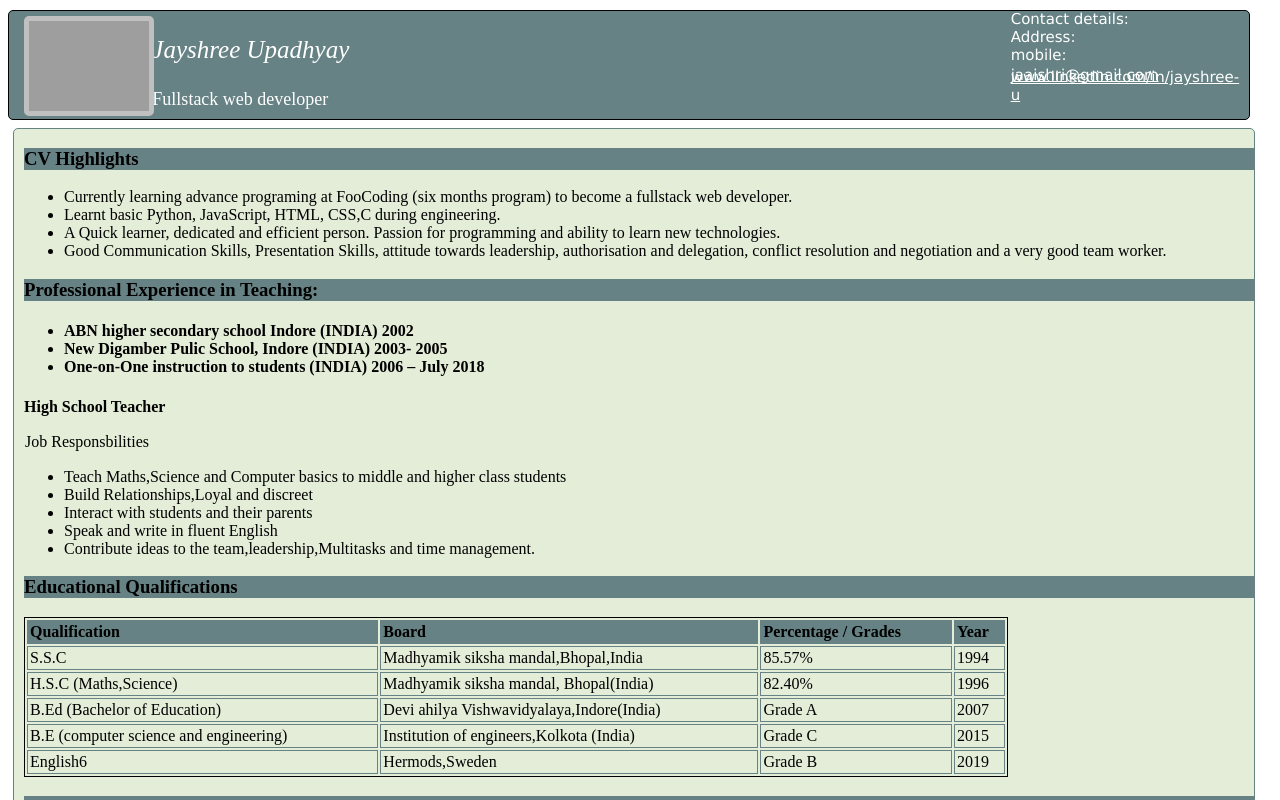
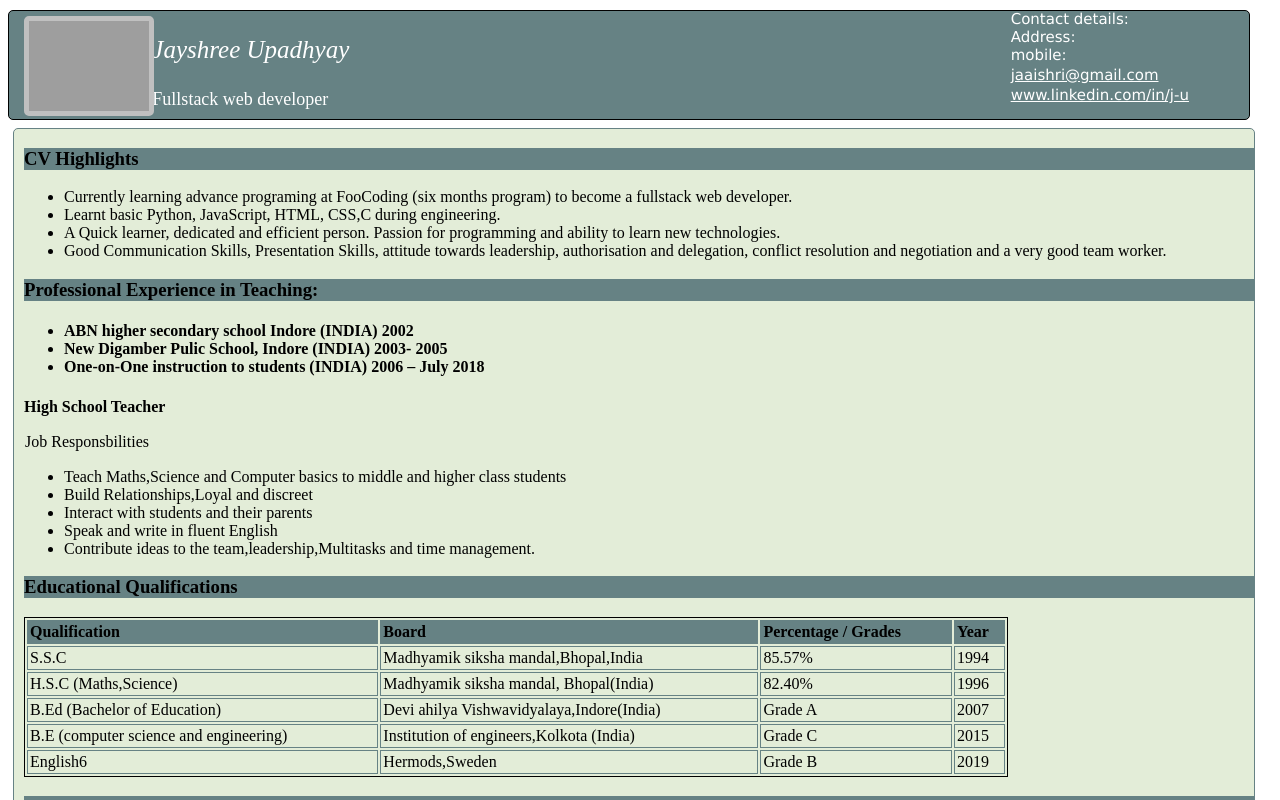
Before and after one commit to Jaaishri/Foocoding, a plain HTML site: page Week 1/index.html in a window 1280 px wide. Drawn offline with Linux system fonts and the light colour scheme; grey boxes are pictures that could not be loaded.

Commit message:
Update index.html

```diff
--- a/Week 1/index.html
+++ b/Week 1/index.html
@@ -12,7 +12,7 @@
          <p style="font-size:18px">Fullstack web developer </p>
        </p>
        <p id="contact"> Contact details:<br>Address:<br>mobile:</p><br><a href="mailto:jaaishri@gmail.com" target="_blank"><p id="email">jaaishri@gmail.com</p></a> <br>
-<a href="Linkedin:www.linkedin.com/in/jayshree-u" target="_blank"><p id="URL"> www.linkedin.com/in/jayshree-u</p></a>
+<a href="Linkedin:www.linkedin.com/in/jayshree-u" target="_blank"><p id="URL"> www.linkedin.com/in/j-u</p></a>
      </div>
 </p>
      <div class="left">
```
